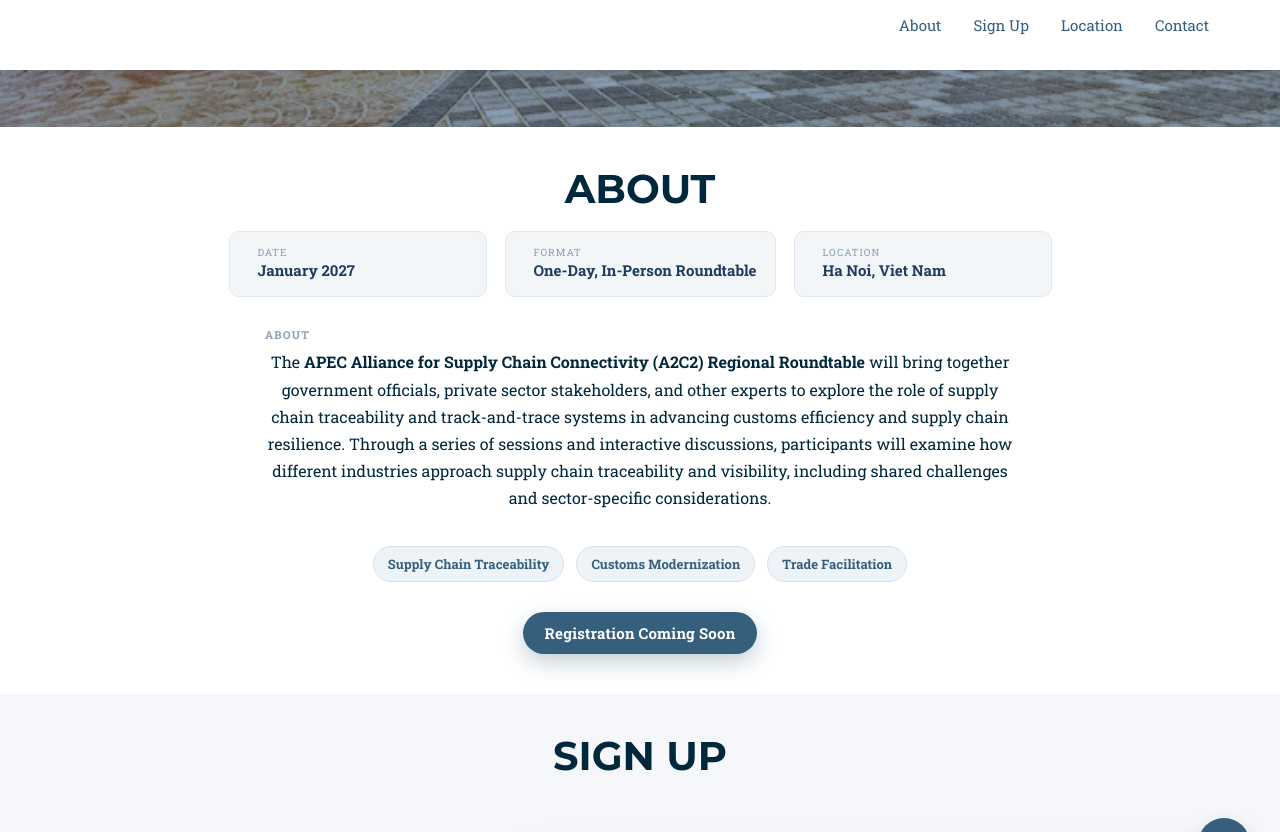
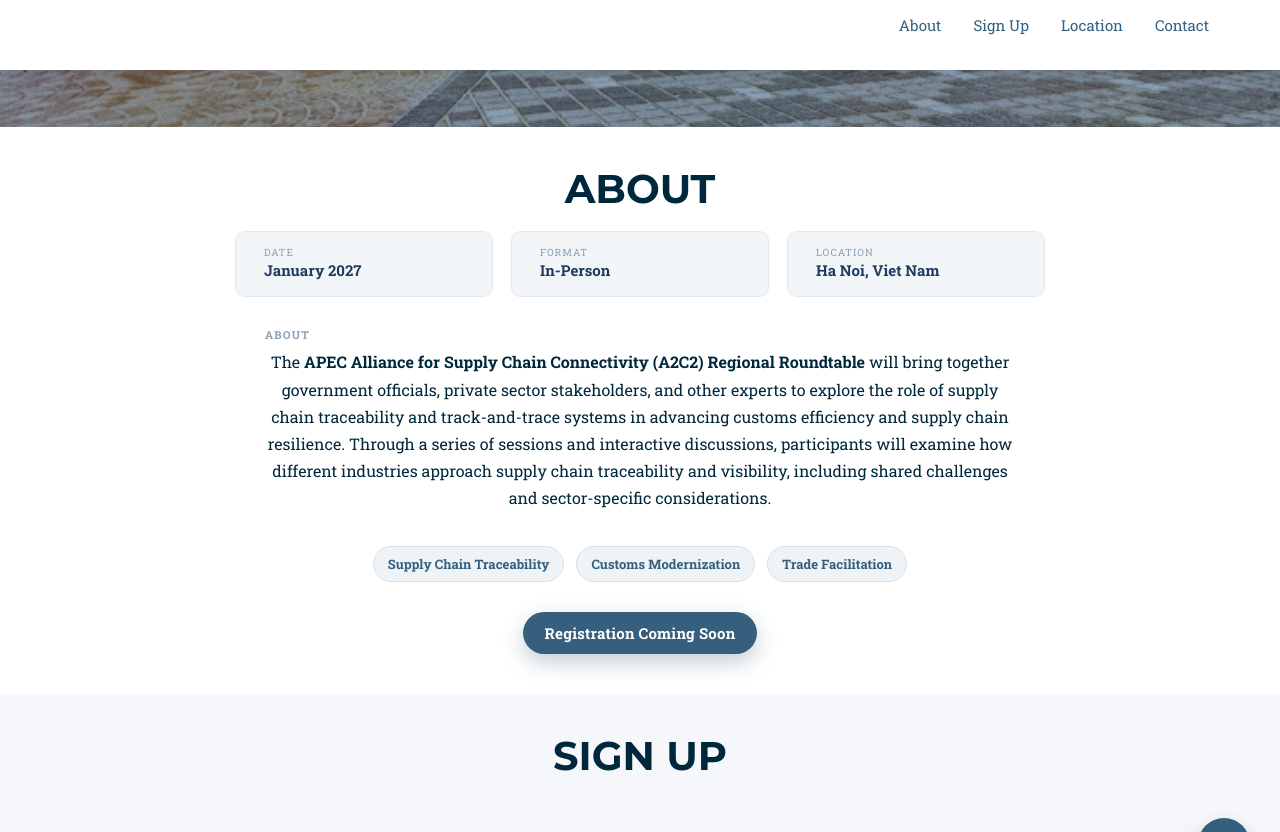
Before and after one commit to usapecrise/A2C2-Roundtable, a Jekyll site: the page built from index.html, in a window 1280 px wide and 900 px high, scrolled down 773 px, cut to the strip 0-832 px from the top of the window. Built offline with Jekyll 4.4.1, drawn with Linux system fonts in a browser that asks for light colours; nearby versions of some CDN libraries; some web fonts are replaced; library files that are not in the unit come from our copies.

Commit message:
Update intro.html

```diff
--- a/_includes/2017_data/intro.html
+++ b/_includes/2017_data/intro.html
@@ -21,7 +21,7 @@
         <i class="bi bi-clock"></i>
         <div>
           <div class="info-label">FORMAT</div>
-          <div class="info-value">One-Day, In-Person Roundtable</div>
+          <div class="info-value">In-Person</div>
         </div>
       </div>
 
```
